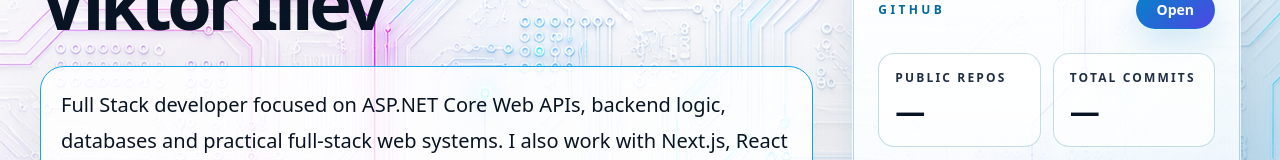
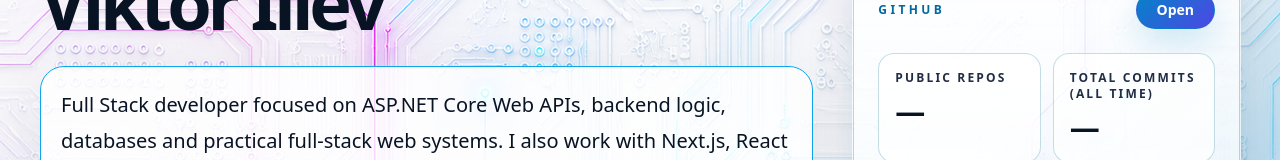
Before and after one commit to viktor132607/MyPortfolioPage, a Next.js app: page / in a window 1280 px wide. Shown: the part 179-339 px from the top of the page. Built offline with nearby package versions, Linux system fonts and the light colour scheme; no server answers.

Commit message:
Show all-time GitHub commit count

```diff
--- a/src/components/Hero.tsx
+++ b/src/components/Hero.tsx
@@ -294,7 +294,7 @@ export function Hero({ lang }: HeroProps) {
 
               <div className="rounded-2xl border border-teal-200/80 bg-white/70 p-4 dark:border-cyan-800/50 dark:bg-slate-950/70">
                 <p className="text-xs font-semibold uppercase tracking-[0.18em] text-muted dark:text-white">
-                  Total commits
+                  Total commits (all time)
                 </p>
                 <p className="mt-2 text-3xl font-semibold text-ink dark:text-white">
                   {isLoadingStats ? "..." : stats ? stats.totalCommits.toLocaleString("en-US") : "—"}
```
